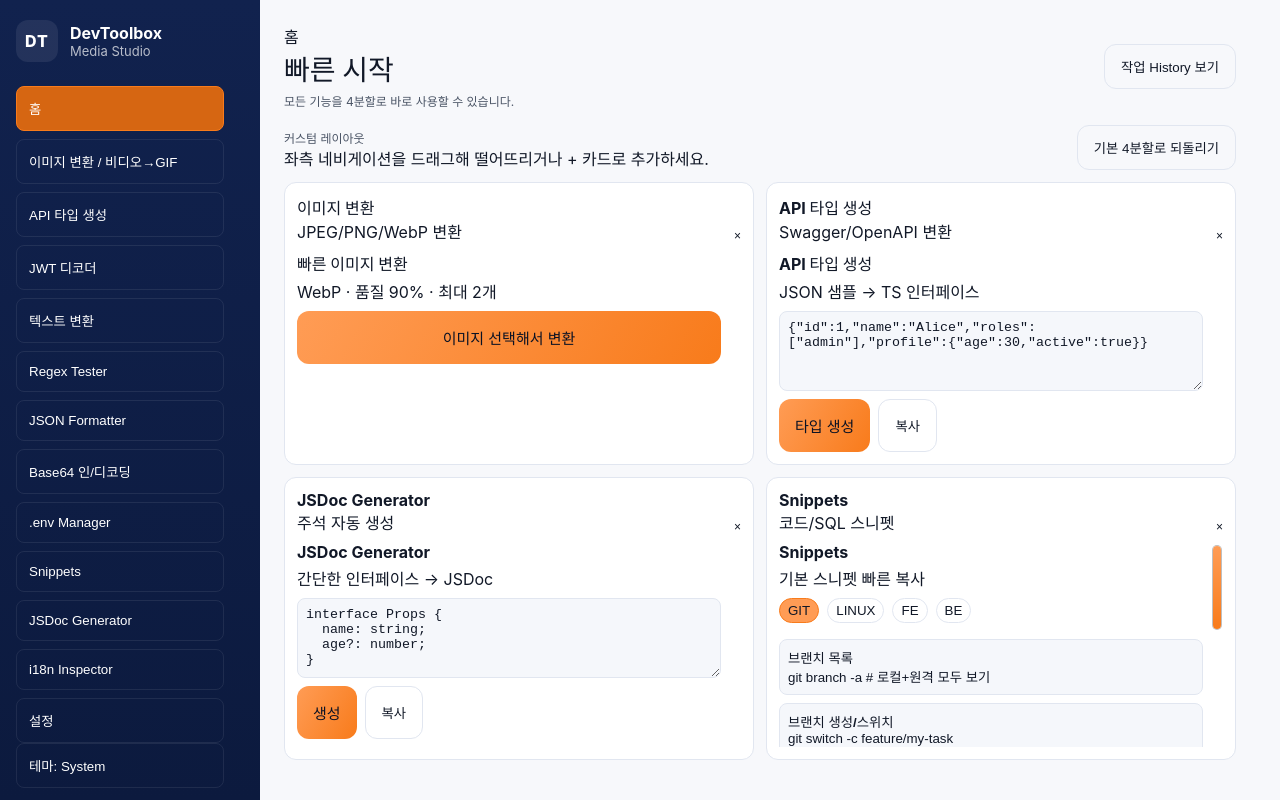
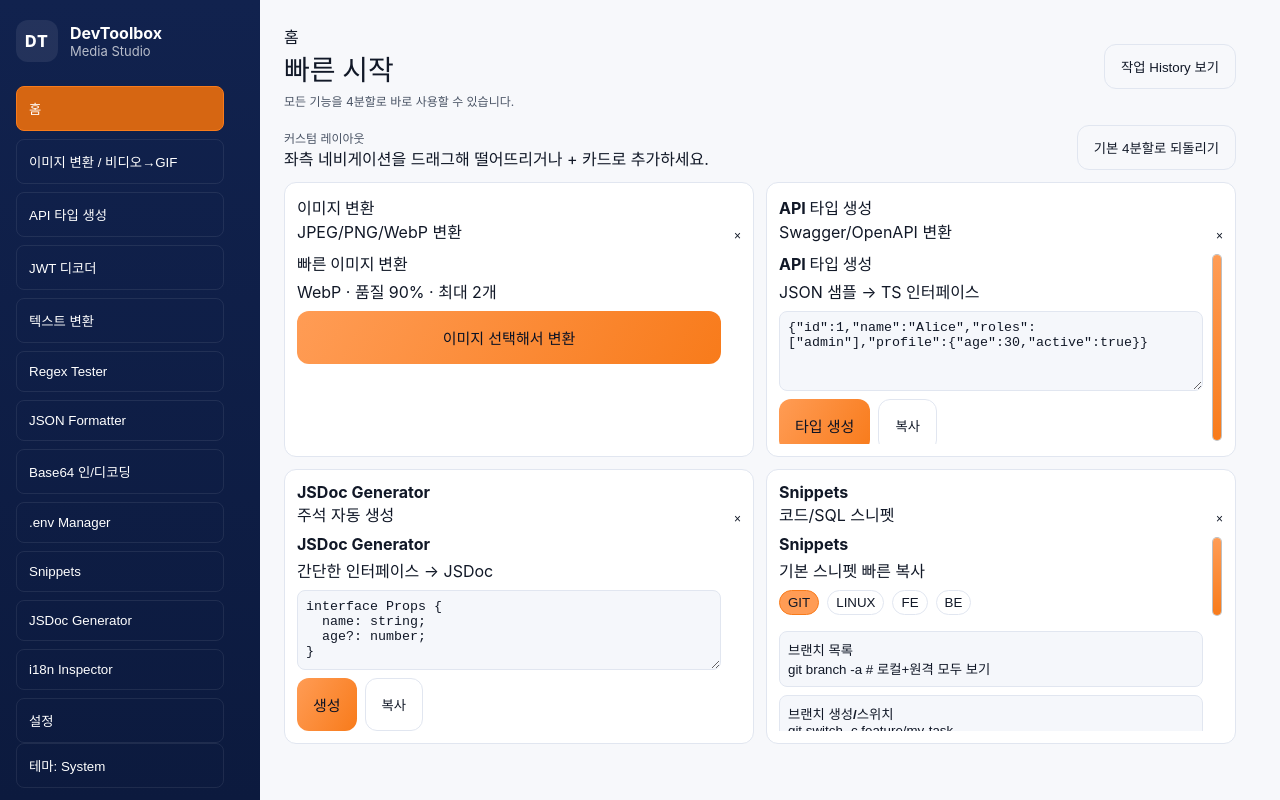
Before and after one commit to HyeongSeoku/DevToolBox, a React (Vite) app: page / in a window 1280 px wide. Built offline with nearby package versions, Linux system fonts and the light colour scheme.

Commit message:
feature: ScrollArea 가로 스크롤도 지원하도록 수정

```diff
--- a/src/components/ui/ScrollArea.module.scss
+++ b/src/components/ui/ScrollArea.module.scss
@@ -9,8 +9,9 @@
   width: 100%;
   height: 100%;
   overflow-y: auto;
-  overflow-x: hidden;
-  padding-right: var(--space-5); /* 가짜 스크롤 영역만큼 여백 */
+  overflow-x: auto;
+  padding-right: var(--space-5); /* 세로 thumb 공간 */
+  padding-bottom: var(--space-4); /* 가로 스크롤이 생길 때 여백 */
 
   /* 네이티브 스크롤바 숨기기 */
   scrollbar-width: none; /* Firefox */
@@ -34,11 +35,23 @@
   pointer-events: auto;
 }
 
+.trackX {
+  position: absolute;
+  left: 4px;
+  right: 10px; /* 세로 트랙 영역만큼 여백 */
+  bottom: 2px;
+  height: 8px;
+  border-radius: 999px;
+  background: var(--overlay-white-04);
+  pointer-events: auto;
+}
+
 /* 가짜 thumb */
 .thumb {
   position: absolute;
   left: 0;
-  right: 0;
+  width: 100%;
+  height: 100%;
   border-radius: 999px;
   background: linear-gradient(
     180deg,
--- a/src/components/ui/ScrollArea.tsx
+++ b/src/components/ui/ScrollArea.tsx
@@ -20,39 +20,57 @@ export const ScrollArea: React.FC<PropsWithChildren<ScrollAreaProps>> = ({
   const [thumbHeight, setThumbHeight] = React.useState(0);
   const [thumbTop, setThumbTop] = React.useState(0);
   const [visible, setVisible] = React.useState(false);
+  const [thumbWidth, setThumbWidth] = React.useState(0);
+  const [thumbLeft, setThumbLeft] = React.useState(0);
+  const [visibleX, setVisibleX] = React.useState(false);
 
   // 드래그 상태
   const isDraggingRef = React.useRef(false);
   const dragStartYRef = React.useRef(0);
   const dragStartThumbTopRef = React.useRef(0);
+  const isDraggingXRef = React.useRef(false);
+  const dragStartXRef = React.useRef(0);
+  const dragStartThumbLeftRef = React.useRef(0);
 
   // 스크롤 / 사이즈 기준으로 thumb 크기 & 위치 계산
   const updateThumb = React.useCallback(() => {
     const el = containerRef.current;
     if (!el) return;
 
-    const { clientHeight, scrollHeight, scrollTop } = el;
+    const { clientHeight, scrollHeight, scrollTop, clientWidth, scrollWidth, scrollLeft } =
+      el;
 
     if (scrollHeight <= clientHeight) {
-      // 스크롤 필요 없음
       setVisible(false);
       setThumbHeight(0);
       setThumbTop(0);
-      return;
-    }
-
+    } else {
       setVisible(true);
-
       const ratio = clientHeight / scrollHeight;
       const minThumb = 32; // 최소 thumb 길이
       const nextThumbHeight = Math.max(clientHeight * ratio, minThumb);
-
       const maxThumbTop = clientHeight - nextThumbHeight;
       const nextThumbTop =
         (scrollTop / (scrollHeight - clientHeight)) * maxThumbTop;
-
       setThumbHeight(nextThumbHeight);
       setThumbTop(nextThumbTop);
+    }
+
+    if (scrollWidth <= clientWidth) {
+      setVisibleX(false);
+      setThumbWidth(0);
+      setThumbLeft(0);
+    } else {
+      setVisibleX(true);
+      const ratioX = clientWidth / scrollWidth;
+      const minThumbX = 32;
+      const nextThumbWidth = Math.max(clientWidth * ratioX, minThumbX);
+      const maxThumbLeft = clientWidth - nextThumbWidth;
+      const nextThumbLeft =
+        (scrollLeft / (scrollWidth - clientWidth)) * maxThumbLeft;
+      setThumbWidth(nextThumbWidth);
+      setThumbLeft(nextThumbLeft);
+    }
   }, []);
 
   // 스크롤 + 리사이즈 대응
@@ -91,6 +109,14 @@ export const ScrollArea: React.FC<PropsWithChildren<ScrollAreaProps>> = ({
     document.body.classList.add(styles.noSelect);
   };
 
+  const handleThumbMouseDownX: React.MouseEventHandler<HTMLDivElement> = (e) => {
+    e.preventDefault();
+    isDraggingXRef.current = true;
+    dragStartXRef.current = e.clientX;
+    dragStartThumbLeftRef.current = thumbLeft;
+    document.body.classList.add(styles.noSelect);
+  };
+
   // 문서 전체에 드래그 이벤트 붙이기
   React.useEffect(() => {
     const handleMouseMove = (e: MouseEvent) => {
@@ -113,20 +139,49 @@ export const ScrollArea: React.FC<PropsWithChildren<ScrollAreaProps>> = ({
       setThumbTop(nextThumbTop);
     };
 
+    const handleMouseMoveX = (e: MouseEvent) => {
+      if (!isDraggingXRef.current || !containerRef.current) return;
+
+      const el = containerRef.current;
+      const { clientWidth, scrollWidth } = el;
+      if (scrollWidth <= clientWidth) return;
+
+      const deltaX = e.clientX - dragStartXRef.current;
+      const maxThumbLeft = clientWidth - thumbWidth;
+      let nextThumbLeft = dragStartThumbLeftRef.current + deltaX;
+      if (nextThumbLeft < 0) nextThumbLeft = 0;
+      if (nextThumbLeft > maxThumbLeft) nextThumbLeft = maxThumbLeft;
+
+      const scrollRatio = nextThumbLeft / maxThumbLeft;
+      const nextScrollLeft = scrollRatio * (scrollWidth - clientWidth);
+
+      el.scrollLeft = nextScrollLeft;
+      setThumbLeft(nextThumbLeft);
+    };
+
     const handleMouseUp = () => {
-      if (!isDraggingRef.current) return;
+      if (isDraggingRef.current || isDraggingXRef.current) {
         isDraggingRef.current = false;
+        isDraggingXRef.current = false;
         document.body.classList.remove(styles.noSelect);
+      }
     };
 
     window.addEventListener("mousemove", handleMouseMove);
+    window.addEventListener("mousemove", handleMouseMoveX);
     window.addEventListener("mouseup", handleMouseUp);
 
     return () => {
       window.removeEventListener("mousemove", handleMouseMove);
+      window.removeEventListener("mousemove", handleMouseMoveX);
       window.removeEventListener("mouseup", handleMouseUp);
     };
-  }, [thumbHeight]);
+  }, [thumbHeight, thumbWidth]);
+
+  // 콘텐츠 변경 시에도 썸 계산
+  React.useEffect(() => {
+    updateThumb();
+  }, [children, updateThumb]);
 
   // 트랙 클릭 시 해당 위치로 점프
   const handleTrackMouseDown: React.MouseEventHandler<HTMLDivElement> = (e) => {
@@ -149,6 +204,28 @@ export const ScrollArea: React.FC<PropsWithChildren<ScrollAreaProps>> = ({
 
     el.scrollTop = nextScrollTop;
     setThumbTop(nextThumbTop);
+  };
+
+  const handleTrackMouseDownX: React.MouseEventHandler<HTMLDivElement> = (e) => {
+    if (!containerRef.current) return;
+
+    const el = containerRef.current;
+    const rect = (e.currentTarget as HTMLDivElement).getBoundingClientRect();
+    const clickX = e.clientX - rect.left;
+
+    const { clientWidth, scrollWidth } = el;
+    if (scrollWidth <= clientWidth) return;
+
+    const maxThumbLeft = clientWidth - thumbWidth;
+    let nextThumbLeft = clickX - thumbWidth / 2;
+    if (nextThumbLeft < 0) nextThumbLeft = 0;
+    if (nextThumbLeft > maxThumbLeft) nextThumbLeft = maxThumbLeft;
+
+    const scrollRatio = nextThumbLeft / maxThumbLeft;
+    const nextScrollLeft = scrollRatio * (scrollWidth - clientWidth);
+
+    el.scrollLeft = nextScrollLeft;
+    setThumbLeft(nextThumbLeft);
   };
 
   const containerStyle: React.CSSProperties = {};
@@ -177,6 +254,18 @@ export const ScrollArea: React.FC<PropsWithChildren<ScrollAreaProps>> = ({
           />
         </div>
       )}
+      {visibleX && (
+        <div className={styles.trackX} onMouseDown={handleTrackMouseDownX}>
+          <div
+            className={styles.thumb}
+            style={{
+              width: thumbWidth,
+              transform: `translateX(${thumbLeft}px)`,
+            }}
+            onMouseDown={handleThumbMouseDownX}
+          />
+        </div>
+      )}
     </div>
   );
 };
--- a/src/pages/Base64/index.module.scss
+++ b/src/pages/Base64/index.module.scss
@@ -46,6 +46,15 @@
   min-height: 160px;
   white-space: pre-wrap;
   color: var(--text);
+}
+
+.output pre {
+  white-space: pre-wrap;
+  word-break: break-word;
+  width: 100%;
+  min-width: 0;
+  display: block;
+  margin: 0;
 }
 
 .actions {
```
Also changed, not shown: src/styles/tokens.scss (+25 -5 lines). Lines whose indentation alone changed are shown as unchanged.
